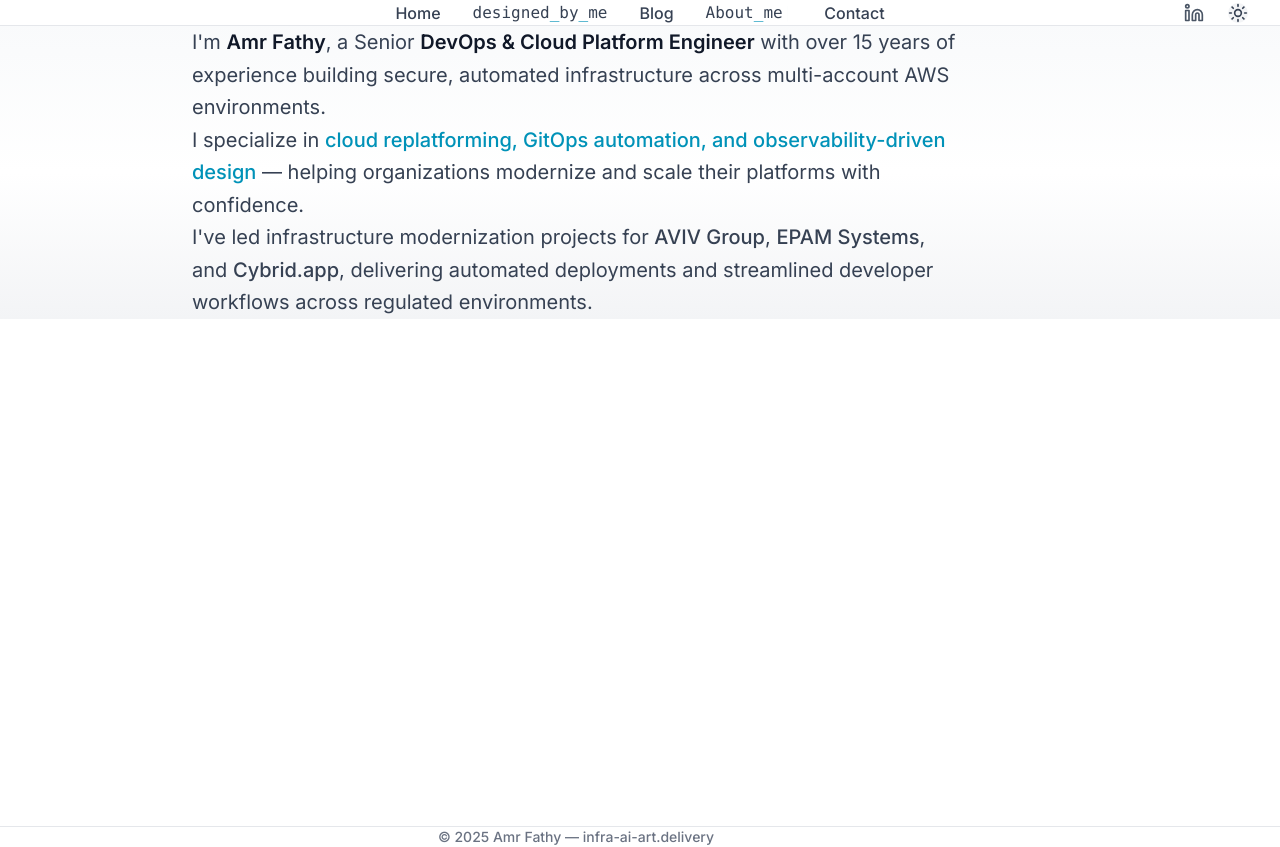
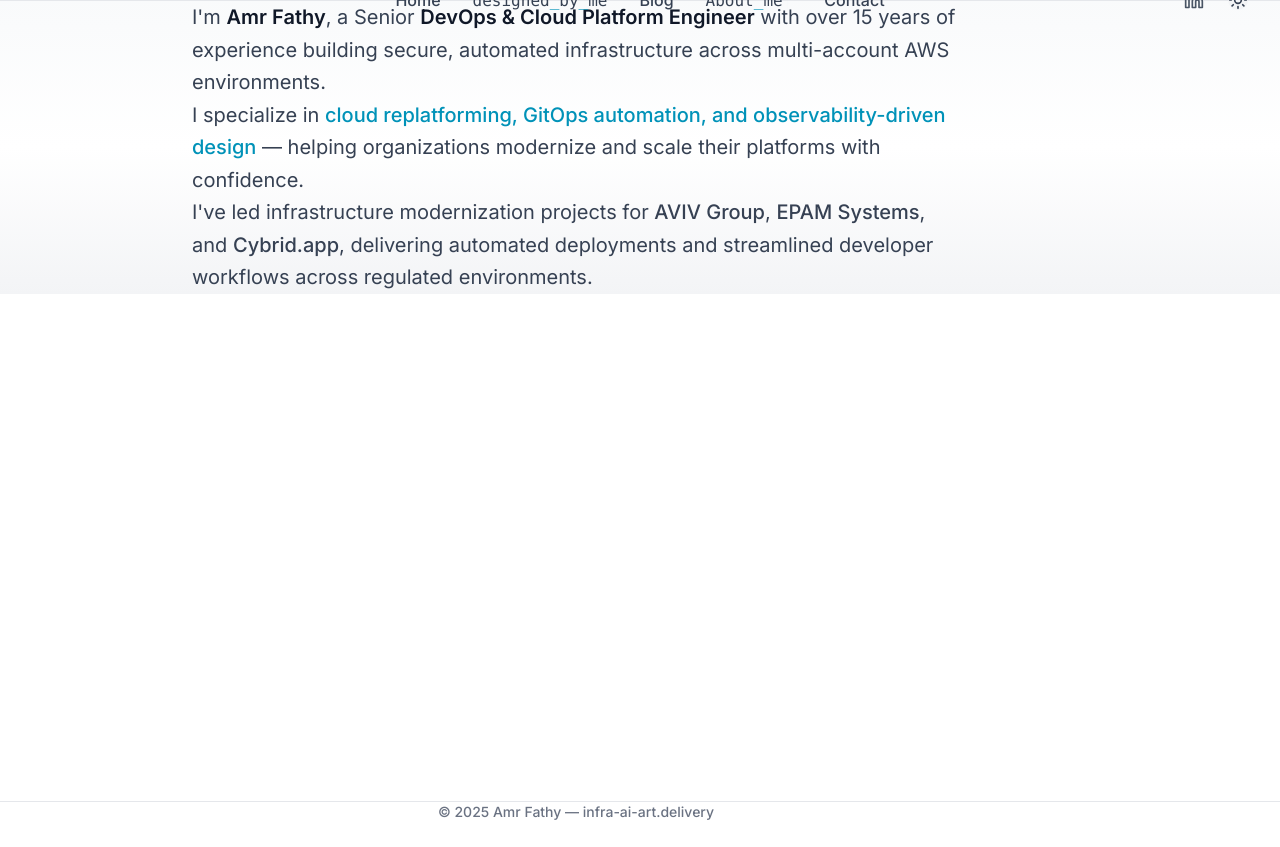
Before and after one commit to amohsenter09-github/devops-portfolio-website, a Next.js app: page /about in a window 1280 px wide. After the commit the page ends 822 px from the top, so only its background shows below. Built offline with nearby package versions, Linux system fonts and the light colour scheme.

Commit message:
Update About page and Nav component for improved layout and alignment
- Increased padding in the About page section for better content visibility.
- Adjusted positioning of navigation tabs in the Nav component for enhanced alignment and a more balanced appearance.

```diff
--- a/src/app/about/page.tsx
+++ b/src/app/about/page.tsx
@@ -6,7 +6,7 @@
   return (
     <div className="w-full min-h-screen bg-white">
       {/* Hero Intro Section */}
-      <section className="pt-48 md:pt-56 lg:pt-64 pb-24 md:pb-32 w-full flex items-center justify-center bg-gradient-to-b from-gray-50 via-white to-gray-100">
+      <section className="pt-64 md:pt-72 lg:pt-80 pb-24 md:pb-32 w-full flex items-center justify-center bg-gradient-to-b from-gray-50 via-white to-gray-100">
         <div className="max-w-4xl mx-auto px-4 sm:px-6 lg:px-8 w-full">
           <motion.div
             className=""
--- a/src/components/Nav.tsx
+++ b/src/components/Nav.tsx
@@ -13,9 +13,9 @@
   return (
     <header className="bg-white border-b border-gray-200 sticky top-0 z-50">
       <nav className="mx-auto max-w-7xl px-4 sm:px-6 lg:px-8 py-4 relative">
-        <div className="flex items-center justify-center w-full">
+        <div className="flex items-center justify-center w-full relative">
           {/* Navigation Tabs - Centered Horizontally */}
-          <div className="flex flex-wrap justify-center gap-4 sm:gap-6 lg:gap-8 items-center mx-auto">
+          <div className="flex flex-wrap justify-center gap-4 sm:gap-6 lg:gap-8 items-center absolute left-1/2 -translate-x-1/2">
             <Link
               href="/"
               className="text-base font-medium transition-colors px-4 py-2 rounded-full text-gray-700 hover:text-gray-900"
```
